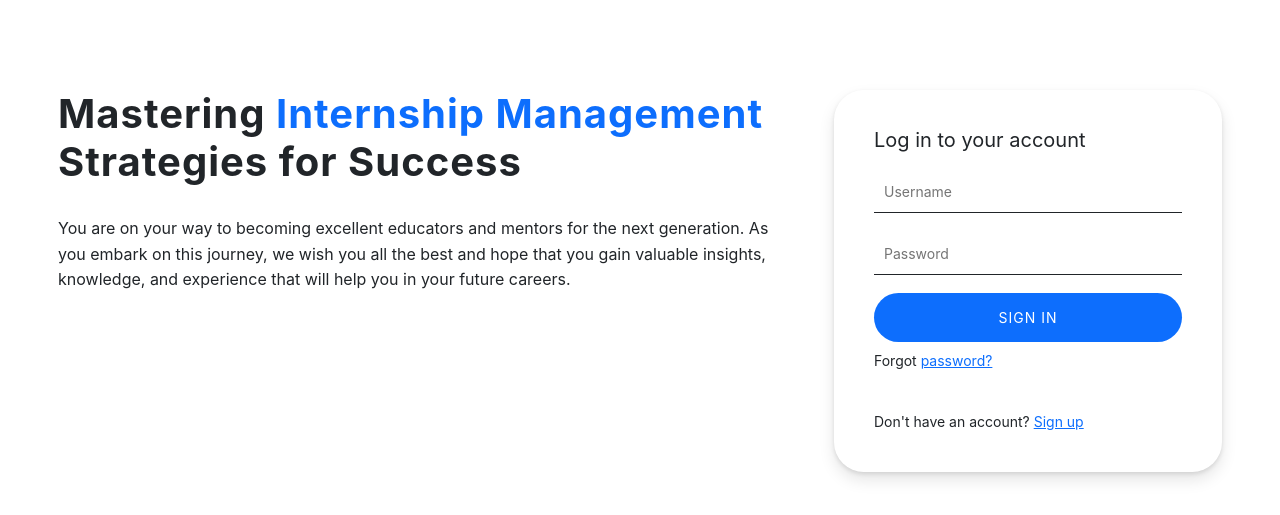
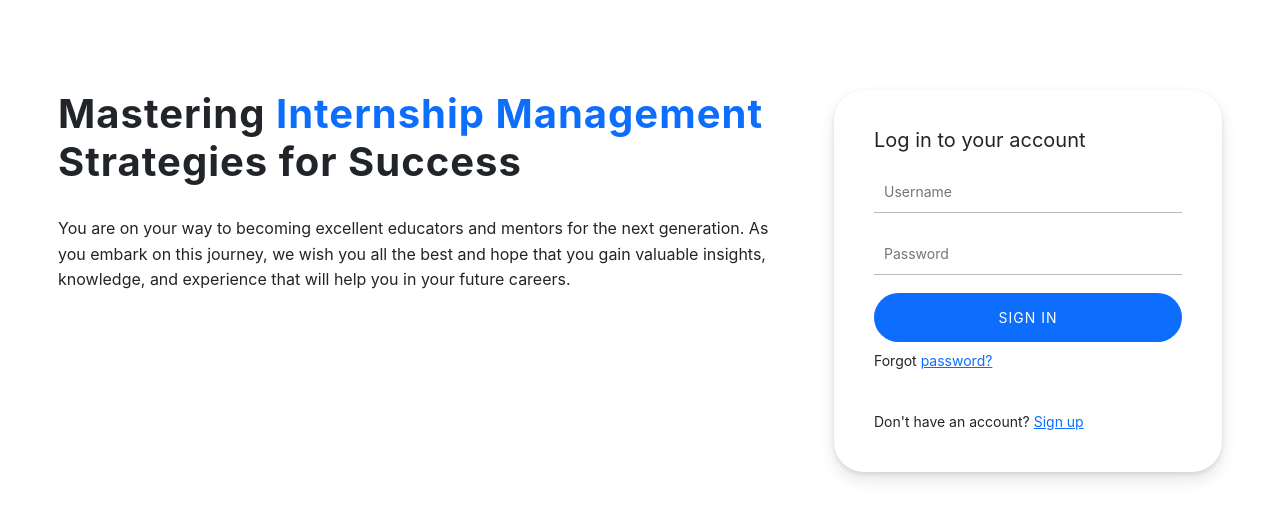
Before and after one commit to rnamocot/internshipmanagement, a PHP site: page / in a window 1280 px wide. Shown: the part 76-591 px from the top of the page. Run offline with PHP 8.4, Linux system fonts and the light colour scheme; some web fonts are replaced.

Commit message:
color border

```diff
--- a/public/styles/mainstyles.css
+++ b/public/styles/mainstyles.css
@@ -199,7 +199,7 @@ input[type=text], input[type=password] {
     display: inline-block;
     font-family: 'Inter', sans-serif;
     border-top: 0px solid #212529;
-    border-bottom: 1px solid #212529;
+    border-bottom: 1px solid #b7bbbf;
     border-right: none;
     border-left: none;
 }
```
